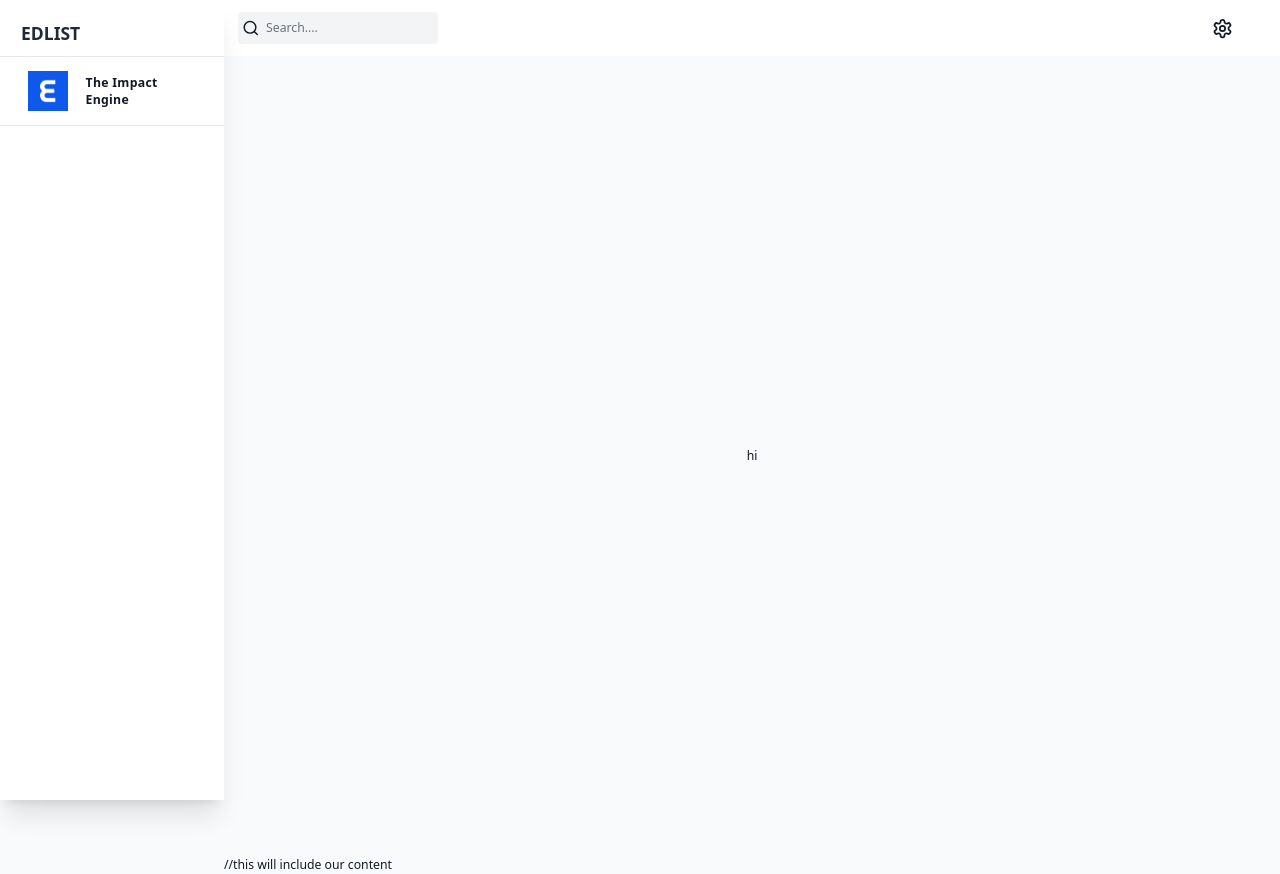
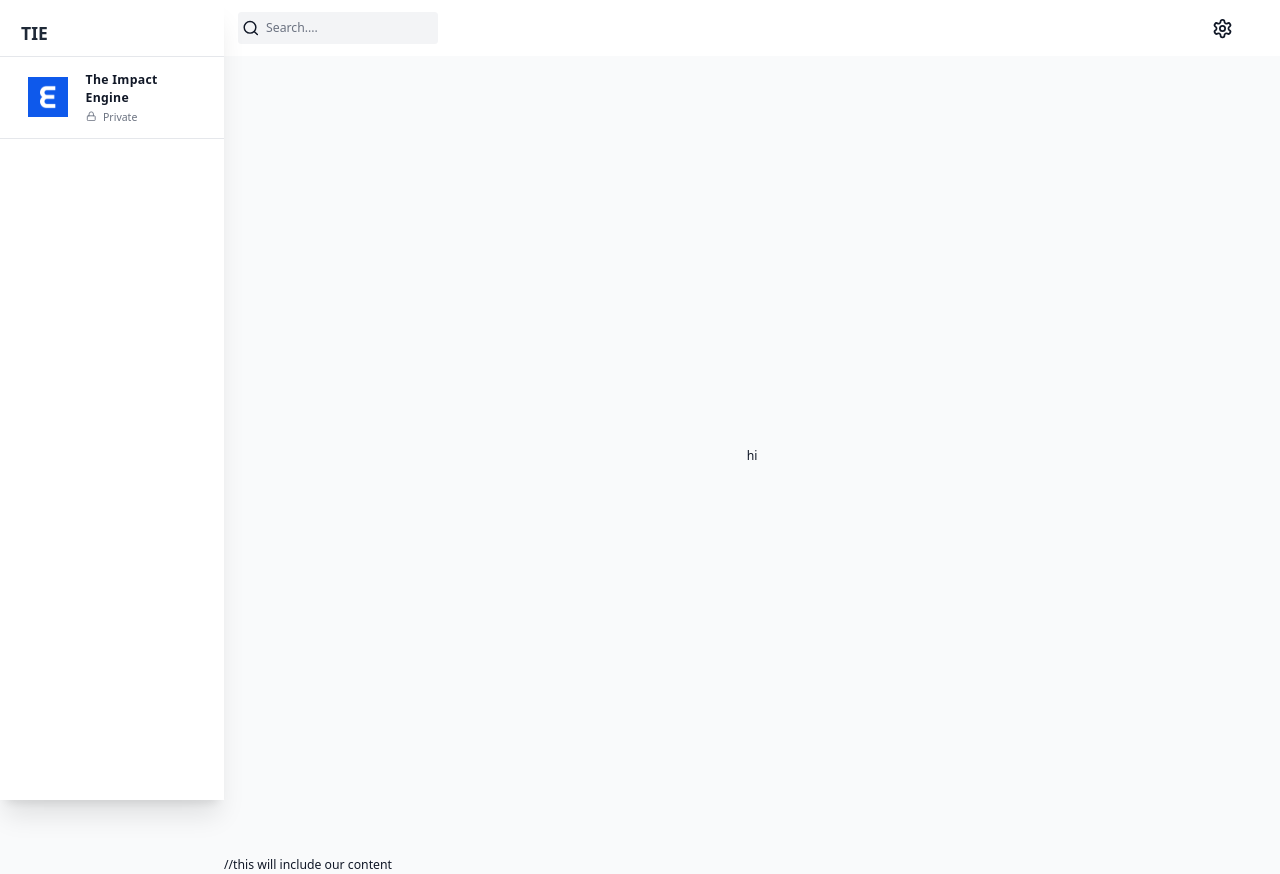
Before and after one commit to SuryanshNarang/ProjectManagementApp, a Next.js app in the folder client/: page / in a window 1280 px wide. Built offline with nearby package versions, Linux system fonts and the light colour scheme.

Commit message:
sidebar update

```diff
--- a/client/src/app/(components)/Sidebar/index.tsx
+++ b/client/src/app/(components)/Sidebar/index.tsx
@@ -1,10 +1,12 @@
 "use client";
+import { LockIcon } from "lucide-react";
 import Image from "next/image";
 // in next js we need to add above line for it work.
 import React, { useState } from "react";
 
 const Sidebar = () => {
   // this is representing projects ka dropdown.
+  // these 2 are stored in local state but the sidebar collapse we will be storing in global state so we will use Redux toolkit
   const [showProjects, setShowProjects] = useState(true);
   const [showPriority, setShowPriority] = useState(true);
 
@@ -20,16 +22,23 @@ const Sidebar = () => {
         {/* T{OP} LOGO */}
         <div className="z-50 flex min-h-[56px] w-64 items-center justify-between bg-white px-6 pt-3 dark:bg-black">
           <div className="text-xl font-bold text-gray-800 dark:text-white">
-            EDLIST
+            TIE
           </div>
         </div>
         {/* TEAM */}
         <div className="flex items-center gap-5 border-y-[1.5px] border-gray-200 px-8 py-4 dark:border-gray-700">
           <Image src="/logo.png" alt="Logo" width={40} height={40} />
           <div>
-            <h3 className="text-md font-bold tracking-wide dark:text-gray-200">The Impact Engine</h3>
+            <h3 className="text-md font-bold tracking-wide dark:text-gray-200">
+              The Impact Engine
+            </h3>
+            <div className="mt-1 flex items-start gap-2">
+              <LockIcon className="mt-[0.1rem] h-3 w-3 text-gray-500 dark:text-gray-400" />
+              <p className="text-xs text-gray-500">Private</p>
+            </div>
           </div>
         </div>
+        {/* Navbar links */}
       </div>
     </div>
   );
```
